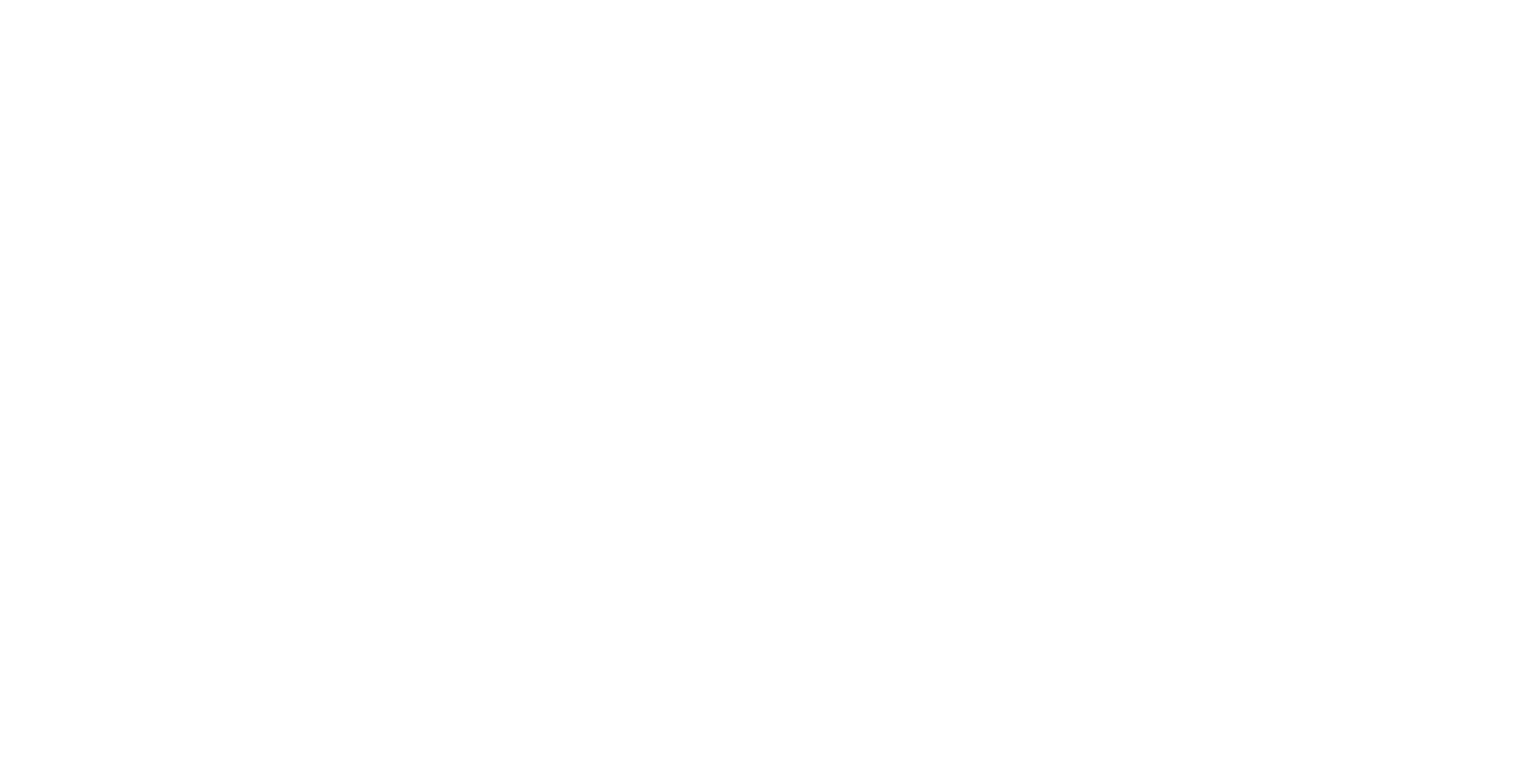
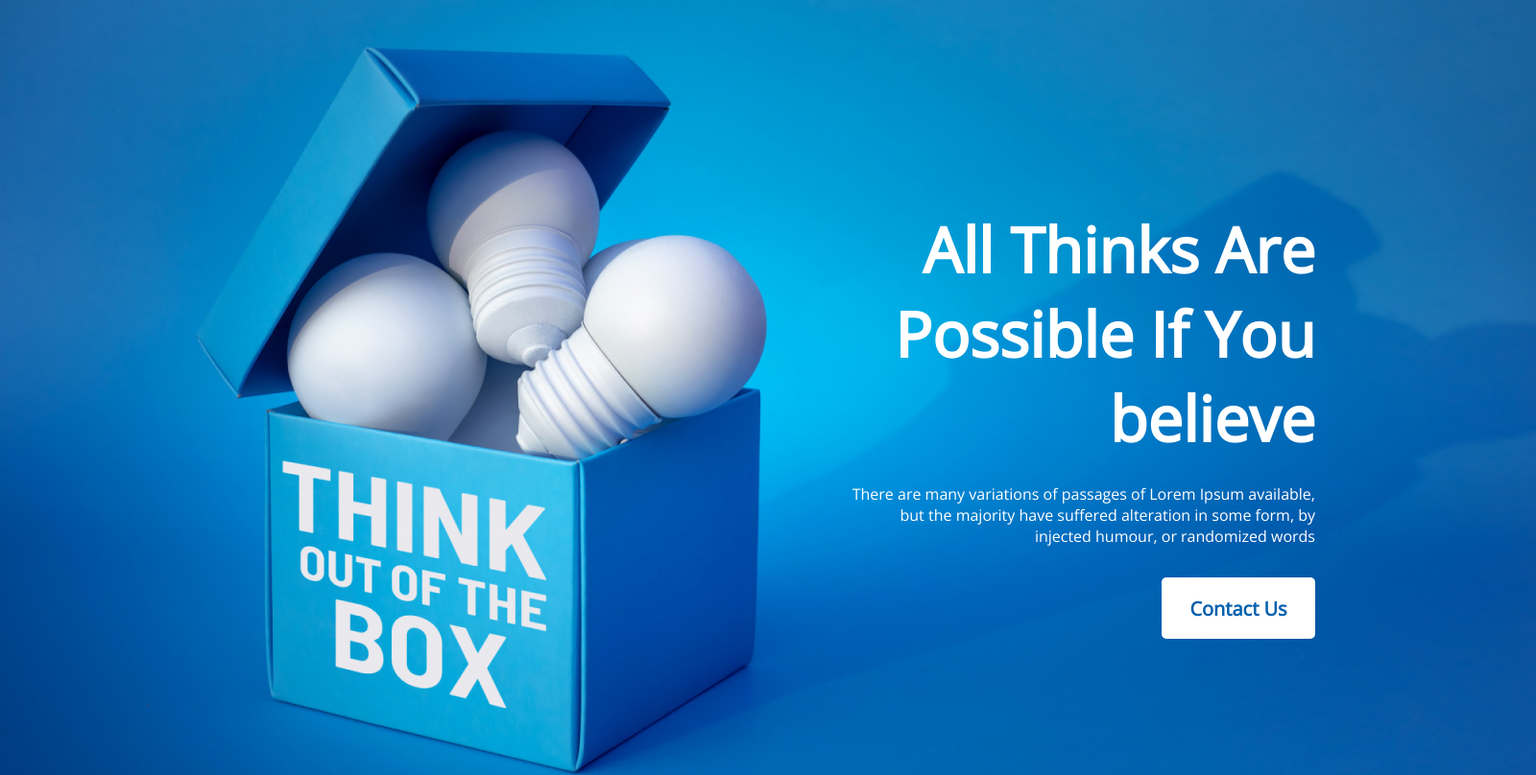
Before and after one commit to ifoysalahmmed/new-year-resolution, a plain HTML site: page index.html in a window 1280 px wide. Shown: the whole page at 96% size, 1600 px wide, since content can reach past the window. Drawn offline with nearby package versions, Linux system fonts and the light colour scheme.

Commit message:
added header section

```diff
--- a/index.html
+++ b/index.html
@@ -9,6 +9,20 @@
     <title>New Year Resolution</title>
 </head>
 <body>
+    <!-- header section -->
+    <header class="header">
+        <div class="header-container">
+            <h2 class="banner-title">All Thinks Are Possible If You believe</h2>
+            <p class="banner-description">There are many variations of passages of Lorem Ipsum available, but the majority have suffered alteration in some form, by injected humour, or randomized words</p>
+            <button class="btn-primary" id="header-button">Contact Us</button>
+        </div>
+    </header>
+    <main>
+
+    </main>
+    <footer>
+
+    </footer>
 
 </body>
 </html>
--- a/styles/style.css
+++ b/styles/style.css
@@ -0,0 +1,47 @@
+* {
+    padding: 0;
+    margin: 0;
+    font-family: 'Open Sans', sans-serif;
+}
+
+.btn-primary {
+    color: #005FAC;
+    font-size: 20px;
+    font-weight: 600;
+    height: 64px;
+    width: 160px;
+    background: #FFFFFF;
+    border-radius: 5px;
+    border: 0;
+}
+
+/* header styles */
+
+.header {
+    margin: 0 auto;
+    background-image: url('../images/banner/banner3.png');
+    background-repeat: no-repeat;
+    background-size: cover;
+    height: 808px;
+    width: 1600px;
+    color: #FFFFFF;
+}
+
+.banner-title {
+    font-size: 65px;
+    font-weight: 700;
+    padding: 216px 230px 0 845px;
+    text-align: right;
+}
+
+.banner-description {
+    font-size: 16px;
+    text-align: right;
+    padding-left: 876px;
+    padding-right: 230px;
+    margin-top: 24px;
+}
+#header-button{
+    margin-left: 1210px;
+    margin-top: 32px;
+}
```
